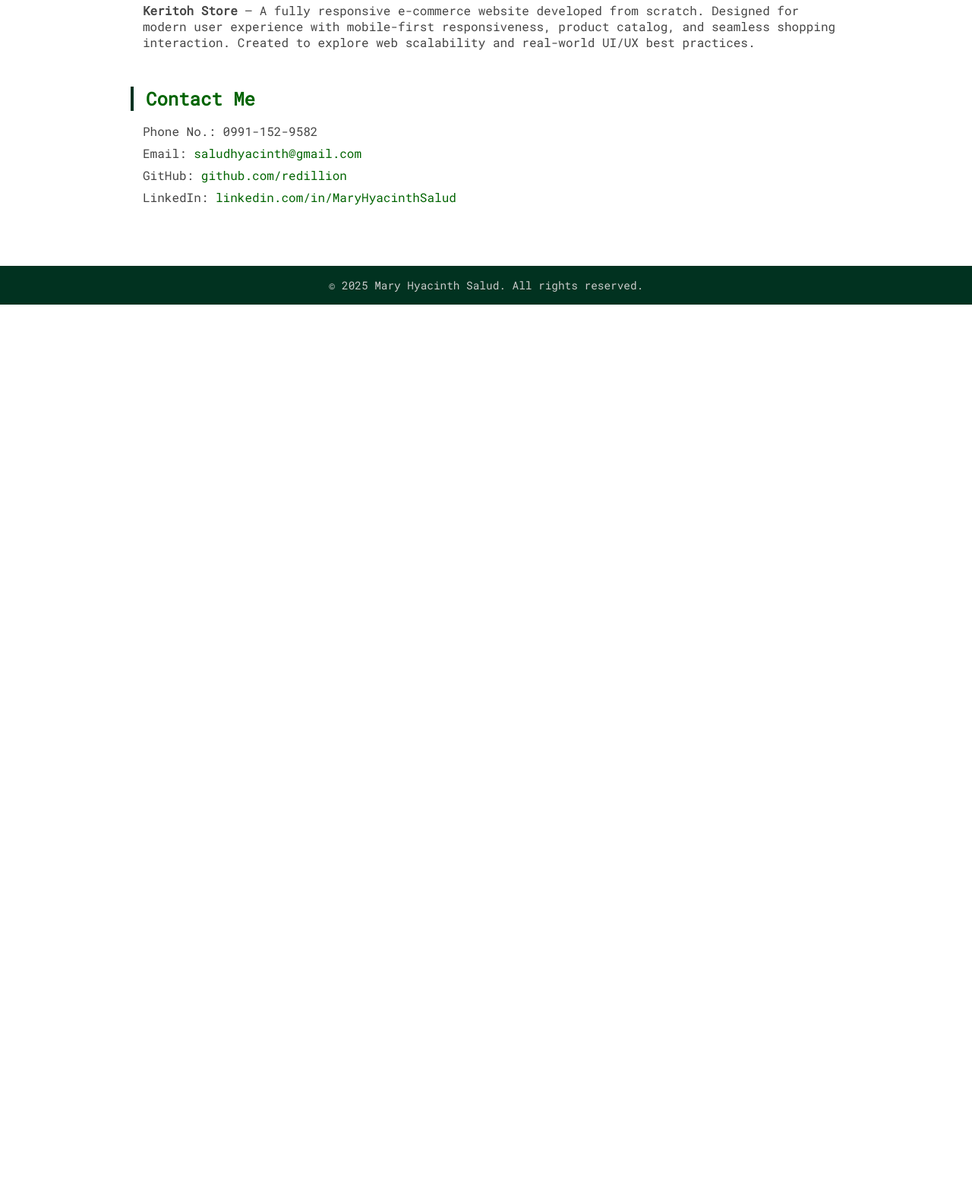
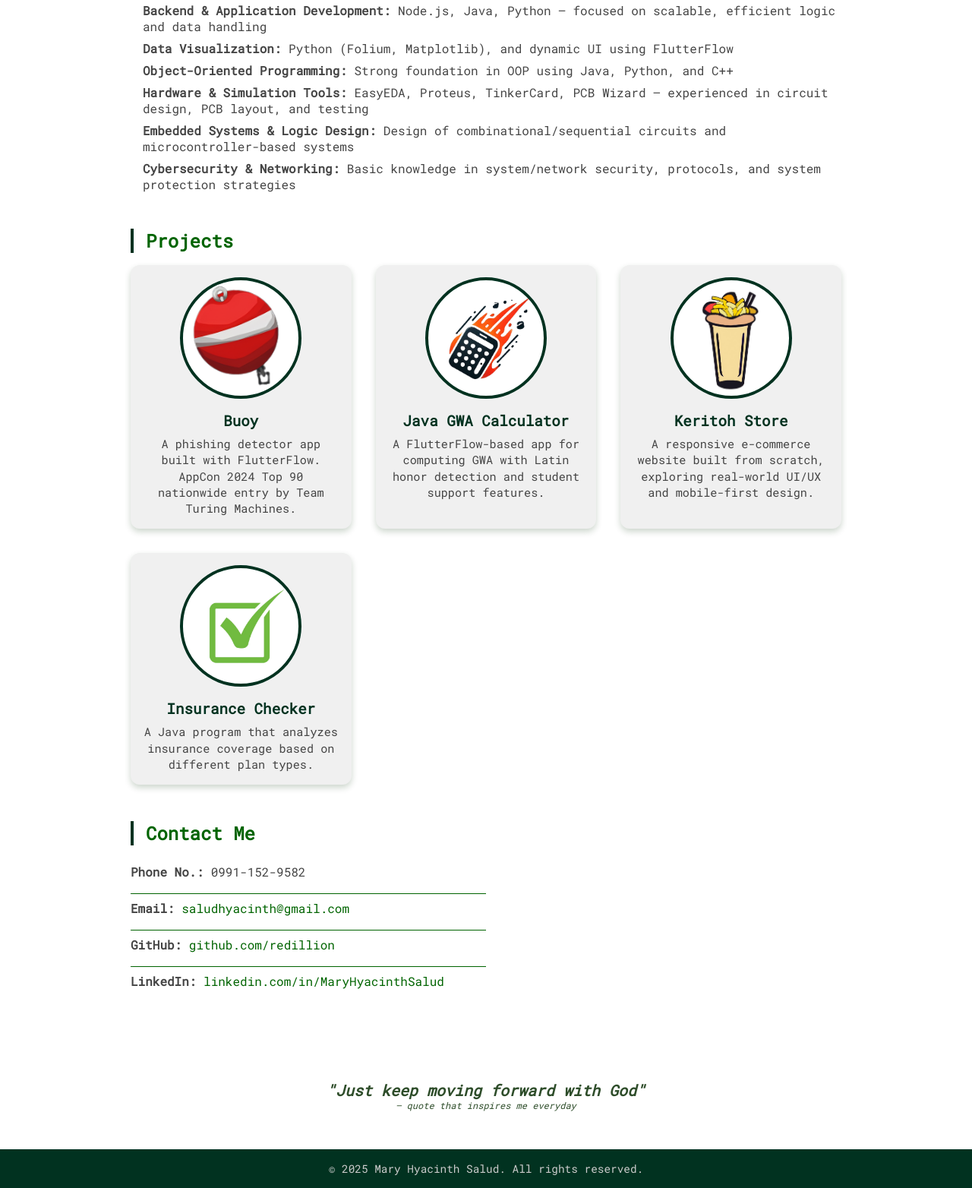
Before and after one commit to redillion/portfolio, a plain HTML site: page index.html in a window 1280 px wide. Shown: the part 1207-2771 px from the top of the page at 76% size. Before the commit the page ends 1608 px from the top, so only its background shows below. Drawn offline with Linux system fonts and the light colour scheme.

Commit message:
Updated Portfolio

```diff
--- a/index.css
+++ b/index.css
@@ -11,7 +11,7 @@ body {
   color: #013220;
 }
 
-/* Green top header */
+/* header */
 .hero {
   background-color: #013220;
   color: white;
@@ -29,7 +29,7 @@ body {
   align-items: center;
   justify-content: space-around;
   padding: 2rem;
-  width: 80%;
+  width: 60%;
   flex-wrap: wrap;
   background-color: #fff;
   color: #013220;
@@ -54,12 +54,22 @@ body {
 .intro-photo img {
   width: 200px;
   height: 200px;
+  margin: 10px;
   border-radius: 100%;
   border: 3px solid #013220;
   object-fit: cover;
 }
 
-/* Main content */
+.divider {
+  border: none;
+  height: 3px;
+  border-radius: 30%;
+  background-color: #006400;
+  margin: 20px 0;
+  width: 60%;
+}
+
+/* Main Content */
 .container {
   max-width: 1000px;
   margin: auto;
@@ -88,6 +98,48 @@ ul li {
   color: #444;
 }
 
+/* Education */
+.education {
+  margin-top: 2rem;
+  width: 90%;
+  justify-content: center;
+}
+
+.education-item {
+  display: flex;
+  justify-content: space-around;
+  align-items: center;
+  margin-bottom: 1.5rem;
+  border-bottom: 1px solid #ccc;
+  padding-bottom: 1rem;
+}
+
+.education-left {
+  flex: 1;
+  padding-right: 2rem;
+}
+
+.education-left h3 {
+  color: #013220;
+  font-size: 1.4rem;
+  margin-bottom: 0.5rem;
+}
+
+.education-left p {
+  font-size: 1rem;
+  color: #444;
+}
+
+.education-right {
+  text-align: right;
+  flex: 0 0 200px;
+}
+
+.education-right p {
+  font-size: 1rem;
+  color: #3a3a3a;
+}
+
 /* Links */
 a {
   color: #006400;
@@ -106,3 +158,127 @@ a:hover {
   color: #ccc;
   font-size: 0.9rem;
 }
+
+.project-grid {
+  display: grid;
+  grid-template-columns: repeat(auto-fit, minmax(250px, 1fr));
+  gap: 2rem;
+  margin-top: 1rem;
+}
+
+.project-card {
+  background-color: #f0f0f0;
+  border-radius: 12px;
+  overflow: hidden;
+  box-shadow: 0 4px 8px rgba(0, 50, 0, 0.2);
+  transition: background-color 0.3s ease, transform 0.2s ease;
+  cursor: pointer;
+}
+
+.project-card:hover {
+  background-color: #cce5cc;
+  transform: translateY(-5px);
+}
+
+.project-card img {
+  width: 100%;
+  height: 160px;
+  object-fit: cover;
+}
+
+.project-info {
+  padding: 1rem;
+}
+
+.project-info h3 {
+  color: #013220;
+  font-size: 1.2rem;
+  margin-bottom: 0.5rem;
+}
+
+.project-info p {
+  color: #444;
+  font-size: 0.95rem;
+  line-height: 1.4;
+}
+
+.project-image-circle {
+  width: 160px;
+  height: 160px;
+  margin: 1rem auto 0 auto;
+  border-radius: 50%;
+  overflow: hidden;
+  border: 4px solid #013220;
+  background-color: #fff;
+  display: flex;
+  align-items: center;
+  justify-content: center;
+}
+
+.project-image-circle img {
+  width: 100%;
+  height: 100%;
+  object-fit: cover;
+}
+
+.project-info {
+  text-align: center;
+  padding: 1rem;
+}
+
+/* Contact */
+.contact ul {
+  list-style: none;
+  padding-left: 0;
+  font-size: 1rem;
+  color: #444;
+}
+
+.contact ul li {
+  margin-bottom: 10px;
+  padding: 8px 0;
+}
+
+.contact-divider {
+  border: none;
+  border-top: 1px solid #006400;
+  margin: 0;
+  width: 50%;
+  margin-left: 0;
+  margin-right: 0;
+  display: block;
+  margin-top: 5px;
+}
+
+.contact a {
+  color: #006400;
+  text-decoration: none;
+}
+
+.contact a:hover {
+  color: #013220;
+}
+
+
+/* Quote Part */
+.quote-container {
+  text-align: center;
+  margin-top: 2rem;
+}
+
+.quote {
+  font-style: italic;
+  color: #2e4d2a;
+  font-size: 1rem;
+  font-size: 20px;
+  margin: 0;
+}
+
+.quote-attribution {
+  color: #2e4d2a;
+  font-size: 0.75rem;
+  margin-top: 0.5rem;
+  font-style: italic;
+  margin-top: -1px;
+  padding-bottom: 50px;
+}
--- a/index.html
+++ b/index.html
@@ -16,21 +16,55 @@
   <center>
   <div class="intro">
     <div class="intro-text">
-      <h2>Mary Hyacinth Salud</h2>
+      <h2>Mary Hyacinth Villarazo Salud</h2>
       <p>Computer Engineering Student</p>
     </div>
     <div class="intro-photo">
       <img src="images/Profile_Photo.jpg" alt="My Photo">
     </div>
   </div>
+
+   <br>
+      <h3>Aspiring Software Developer | Focused on Growth and Improvement</h3>
+
+  <hr class="divider">
   </center>
+
 
   <div class="container">
     <section>
       <h2>About Me</h2>
       <p>
-        I’m something.
+        I’m a Computer Engineering student with a focus on software development, backend systems, front-end design, and mobile app development. I love building solutions that are both efficient and scalable, and I’m always looking to improve how things work. I’m adaptable and eager to learn, with hands-on experience in everything from back-end systems and APIs to front-end interfaces and apps. My goal is to create high-quality, user-friendly tech that makes an impact.
       </p>
+     <br>
+      <h3 style="color: #013220; padding-left: 60px; margin-bottom: -10px;">Education</h3>
+       <div class="education" style="padding-left: 70px;">
+         <div class="education-item">
+            <div class="education-left">
+             <h4>Southern Luzon State University (Main Campus)</h4>
+             <p>Bachelor of Science in Computer Engineering</p>
+              <p>Lucban, Quezon</p>
+            </div>
+           <div class="education-right">
+             <p>September 2022 - Present</p>
+           </div>
+         </div>
+
+      <div class="education-item">
+           <div class="education-left">
+              <h4>Dr. Maria D. Pastrana National High School</h4>
+              <p>STEM Strand – Senior High School (K-12)</p>
+            <p>Mauban, Quezon</p>
+           </div>
+           <div class="education-right">
+             <p>October 2020 - May 2022</p>
+             <p>With High Honors</p>
+            </div>
+          </div>
+       </div>
+</section>
+
     </section>
 
     <section>
@@ -51,24 +85,71 @@
 
     <section>
       <h2>Projects</h2>
-      <ul>
-        <li><strong>Java GWA Calculator</strong> – A FlutterFlow-based app for computing General Weighted Average (GWA) with a clean, user-friendly interface. It automatically detects Latin honors and functions as a study companion for students.</li>
-        <li><strong>Insurance Checker</strong> – A Java program designed to analyze and display the specific coverage and inclusions based on different insurance plan types.</li>
-        <li><strong>Buoy</strong> – A phishing website detector app built with FlutterFlow for AppCon 2024. As part of Team Turing Machines from SLSU, this project made it to the Top 90 entries nationwide.</li>
-        <li><strong>Keritoh Store</strong> – A fully responsive e-commerce website developed from scratch. Designed for modern user experience with mobile-first responsiveness, product catalog, and seamless shopping interaction. Created to explore web scalability and real-world UI/UX best practices.</li>
-        </ul>
+      <div class="project-grid">
+
+  <div class="project-card">
+  <div class="project-image-circle">
+    <img src="images/buoy.png" alt="Buoy App">
+    </div>
+    <div class="project-info">
+      <h3>Buoy</h3>
+      <p>A phishing detector app built with FlutterFlow. AppCon 2024 Top 90 nationwide entry by Team Turing Machines.</p>
+    </div>
+  </div>
+
+  <div class="project-card">
+  <div class="project-image-circle">
+    <img src="images/gwa.png" alt="GWA Calculator">
+    </div>
+    <div class="project-info">
+      <h3>Java GWA Calculator</h3>
+      <p>A FlutterFlow-based app for computing GWA with Latin honor detection and student support features.</p>
+    </div>
+  </div>
+
+  <div class="project-card">
+  <div class="project-image-circle">
+    <img src="images/keritoh.png" alt="Keritoh Store">
+    </div>
+    <div class="project-info">
+      <h3>Keritoh Store</h3>
+      <p>A responsive e-commerce website built from scratch, exploring real-world UI/UX and mobile-first design.</p>
+    </div>
+  </div>
+
+  <div class="project-card">
+  <div class="project-image-circle">
+    <img src="images/insurecheck.png" alt="Insurance Checker">
+    </div>
+    <div class="project-info">
+      <h3>Insurance Checker</h3>
+      <p>A Java program that analyzes insurance coverage based on different plan types.</p>
+    </div>
+  </div>
+</div>
     </section>
 
-    <section class="contact">
-      <h2>Contact Me</h2>
-      <ul>
-        <li>Phone No.: 0991-152-9582</li>
-        <li>Email: <a href="mailto:saludhyacinth@gmail.com">saludhyacinth@gmail.com</a></li>
-        <li>GitHub: <a href="https://github.com/redillion" target="_blank">github.com/redillion</a></li>
-        <li>LinkedIn: <a href="https://www.linkedin.com/in/mary-hyacinth-salud-33523735a/" target="_blank">linkedin.com/in/MaryHyacinthSalud</a></li>
-      </ul>
-    </section>
+
+  <section class="contact">
+  <h2>Contact Me</h2>
+  <ul>
+    <li><strong>Phone No.:</strong> <span>0991-152-9582</span></li>
+    <hr class="contact-divider">
+    <li><strong>Email: </strong><a href="mailto:saludhyacinth@gmail.com">saludhyacinth@gmail.com</a></li>
+    <hr class="contact-divider">
+    <li><strong>GitHub:</strong> <a href="https://github.com/redillion" target="_blank">github.com/redillion</a></li>
+    <hr class="contact-divider">
+    <li><strong>LinkedIn:</strong> <a href="https://www.linkedin.com/in/mary-hyacinth-salud-33523735a/" target="_blank">linkedin.com/in/MaryHyacinthSalud</a></li>
+  </ul>
+</section>
+
   </div>
+
+  <div class="quote-container">
+    <h3 class="quote">"Just keep moving forward with God"</h3>
+    <p class="quote-attribution">– quote that inspires me everyday</p>
+  </div>
+
 
   <div class="footer">
     &copy; 2025 Mary Hyacinth Salud. All rights reserved.
```
Also changed, not shown: images/buoy.png (added), images/gwa.png (added), images/insurecheck.png (added), images/keritoh.png (added).
